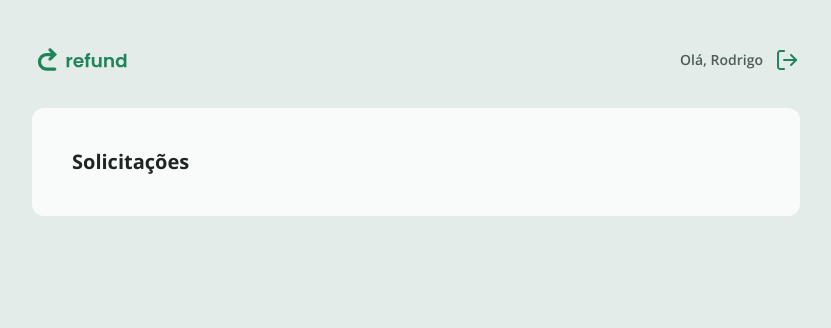
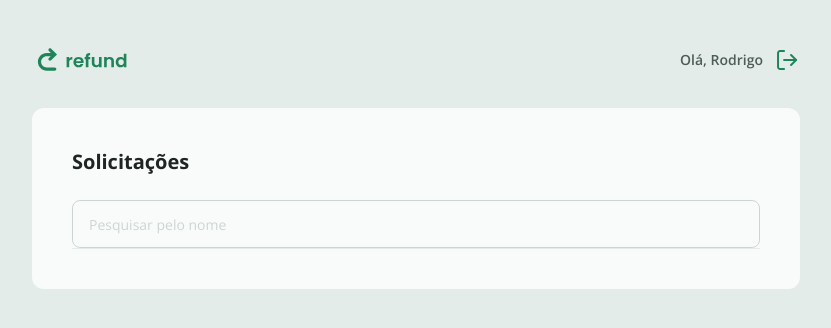
Before and after one commit to palhetabraian/APP-Reembolso, a React (Vite) app in the folder web/: page / in a window 1280 px wide. Shown: the top 328 px of the page, without its empty margins (224-1055 px from the left). Built offline with nearby package versions, Linux system fonts and the light colour scheme.

Commit message:
feat: Cria input de pesquisa

```diff
--- a/web/src/pages/Dashboard.tsx
+++ b/web/src/pages/Dashboard.tsx
@@ -1,7 +1,32 @@
+import { useState } from 'react';
+
+import { Input } from '../components/Input';
+
 export function Dashboard() {
+  const [name, setName] = useState('');
+
+  //busca as solicitacoes
+  function fetchRefunds(e: React.FormEvent) {
+    e.preventDefault();
+
+    console.log(name);
+  }
+
   return (
     <div className="bg-gray-500 rounded-xl p-10 md:min-w-[768px]">
       <h1 className="text-gray-100 font-bold text-xl flex-1">Solicitações</h1>
+
+      <form
+        onSubmit={fetchRefunds}
+        className="flex flex-1 items-center justify-between pab-6 border-b-[1px]
+      border-b-gray-400 md:flex-row gap-2 mt-6
+      "
+      >
+        <Input
+          placeholder="Pesquisar pelo nome"
+          onChange={(e) => setName(e.target.value)}
+        />
+      </form>
     </div>
   );
 }
```
